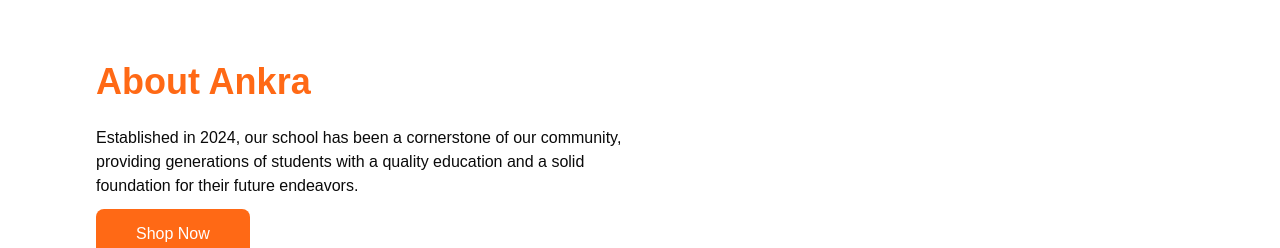
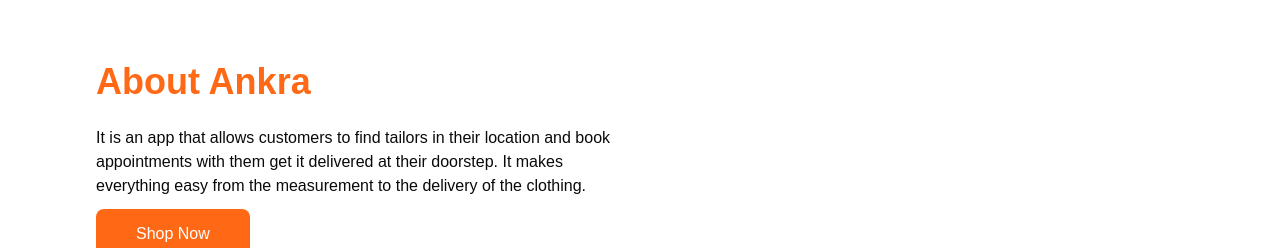
Before and after one commit to Isreality/Ankra, a Next.js app: page / in a window 1280 px wide. Shown: the part 900-1148 px from the top of the page. Built offline with nearby package versions, Linux system fonts and the light colour scheme.

Commit message:
worked on card design

```diff
--- a/src/app/page.jsx
+++ b/src/app/page.jsx
@@ -29,7 +29,7 @@
         <div className="grid grid-cols-2 items-center w-full px-4 md:px-8 lg:px-24 py-16">
           <div>
             <h1 className="text-primary text-center md:text-center lg:text-justify font-black text-xl md:text-2xl lg:text-4xl">About Ankra</h1><br/>
-            <p className="text-left text-sm md:text-base">Established in 2024, our school has been a cornerstone of our community, providing generations of students with a quality education and a solid foundation for their future endeavors.</p><br/>
+            <p className="text-left text-sm md:text-base">It is an app that allows customers to find tailors in their location and book appointments with them get it delivered at their doorstep. It makes everything easy from the measurement to the delivery of the clothing.</p><br/>
             <Link href='/shop' className="bg-primary hover:bg-black py-4 px-10 rounded-md border-fa cursor-pointer text-white text-xs md:text-base font-medium">Shop Now</Link>
           </div>
 
--- a/src/components/Cad.jsx
+++ b/src/components/Cad.jsx
@@ -12,14 +12,14 @@
 
 export default function Cad({title, price, image}) {
   return (
-    <Card className="py-2 border-1 border-[#f1f1f1] gap-3">
+    <Card className="py-2 border-1 border-[#f1f1f1] gap-3 cursor-pointer">
         <CardContent className="px-2">
             <Image
               src={image}
               alt=""
               width={800}
               height={800}
-              className="w-full h-100 object-cover rounded-md mb-2"
+              className="w-full h-100 object-cover rounded-md mb-2 hover:scale-105 overflow-hidden"
             />
         </CardContent>
         <CardHeader className="px-6 py-4">
```
